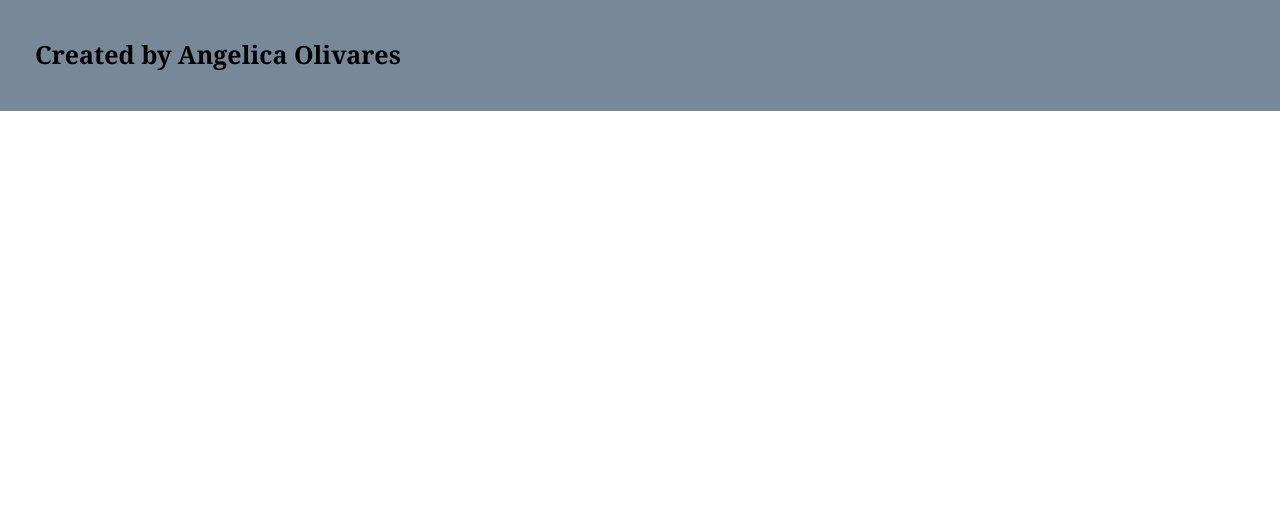
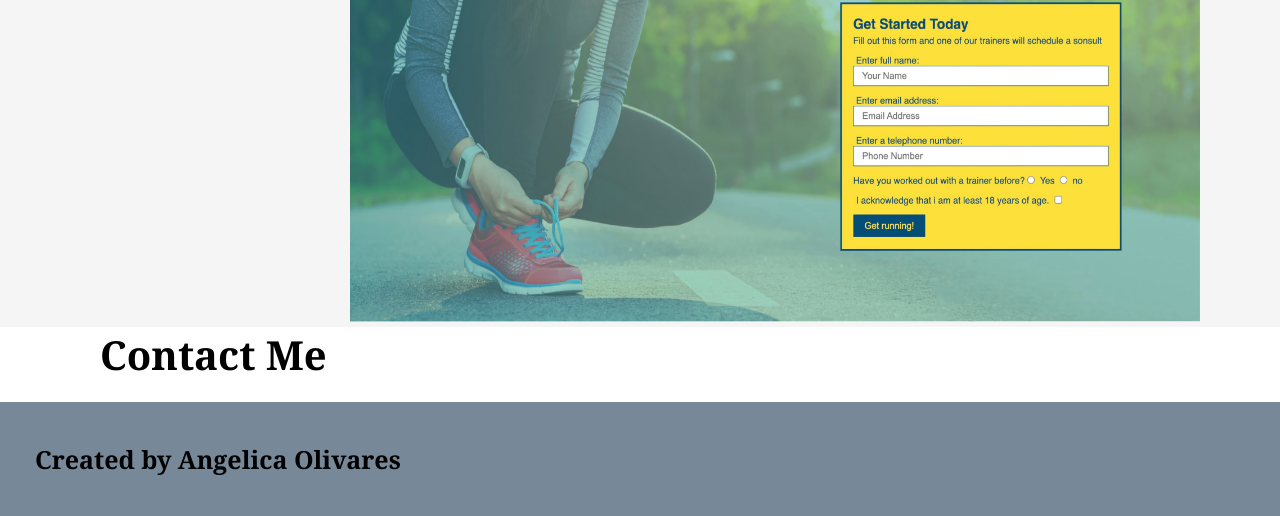
Before and after one commit to aoliva-16/Professional-Portfolio, a plain HTML site: page index.html in a window 1280 px wide. Shown: the part 748-1264 px from the top of the page. Before the commit the page ends 859 px from the top, so only its background shows below. Drawn offline with Linux system fonts and the light colour scheme.

Commit message:
added first image to projects

```diff
--- a/assets/css/style.css
+++ b/assets/css/style.css
@@ -99,3 +99,13 @@ footer h2 {
     background: whitesmoke;
     width: 100%;
 }
+
+.work div {
+    margin-bottom: 80px;
+    margin: 0 50px 0 350px;
+}
+
+.work img {
+    height: 400px;
+    width: 850px;
+}
--- a/index.html
+++ b/index.html
@@ -44,6 +44,9 @@
 <!-- Projects section-->
     <section id="projects" class="work">
         <h2 class="section-title">Projects</h2>
+        <div class="runbuddy">
+            <img src="./assets/images/runbuddy.jpg" alt="Run Buddy project" />
+        </div>
     </section>
 
 <!-- Contact Me section -->
```
Also changed, not shown: assets/images/runbuddy.jpg (added).
